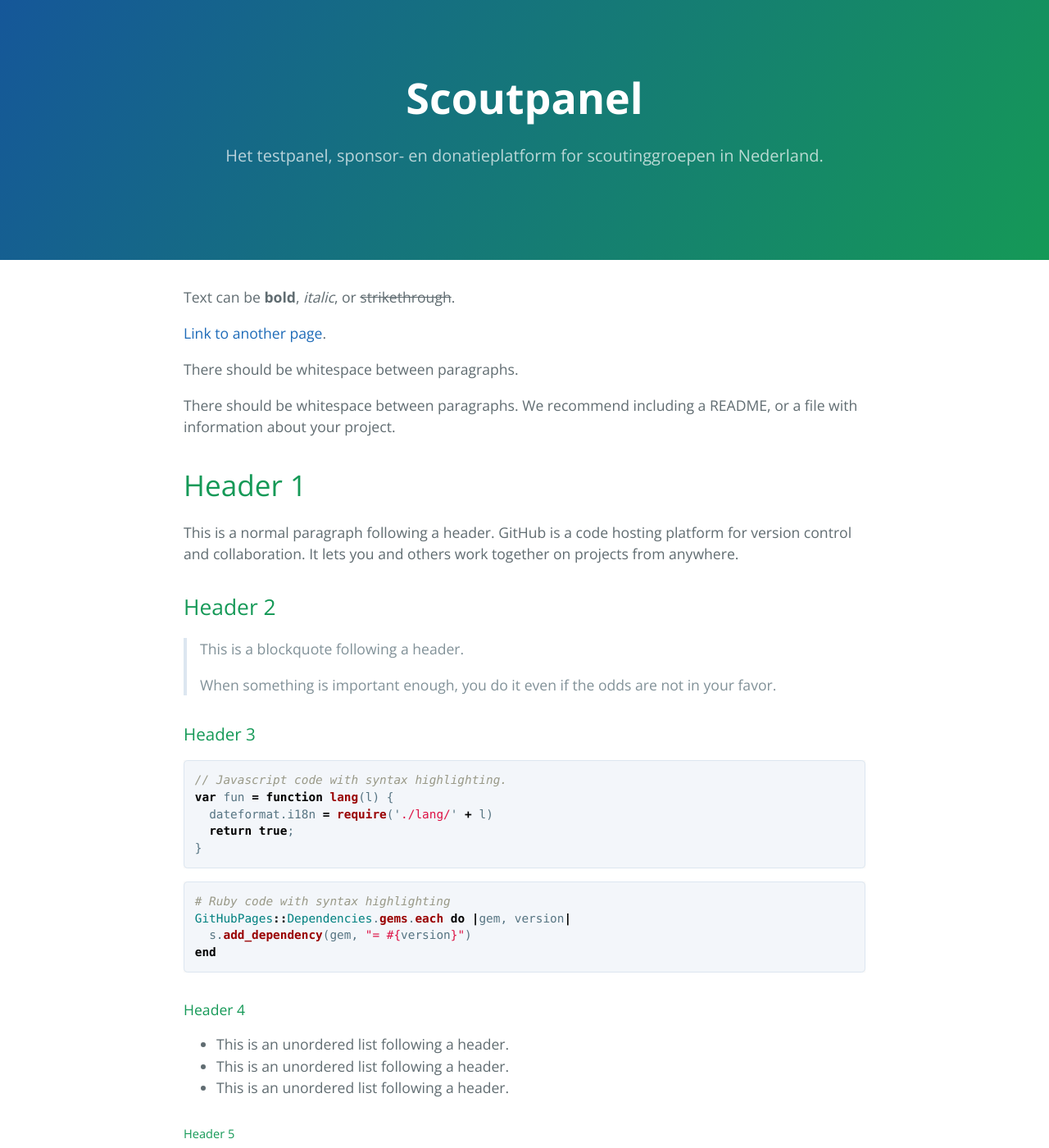
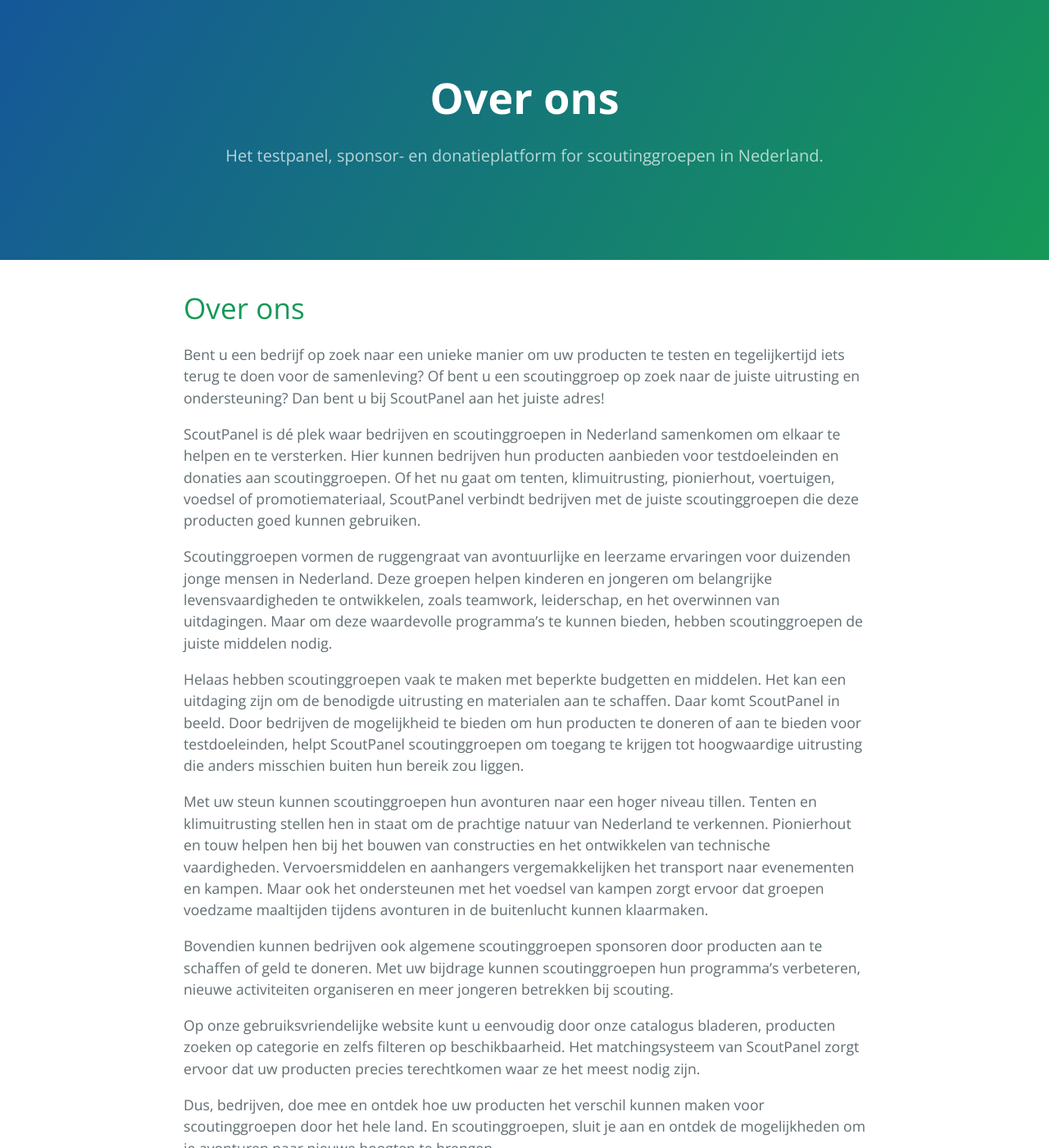
Before and after one commit to SennaDevelopment/scoutpanel, a Jekyll site: the page built from index.md, in a window 1280 px wide and 1400 px high. Shown: the whole window at 82% size. Built offline with Jekyll 4.4.1, drawn with Linux system fonts in a browser that asks for light colours; our own code applies the rules of GitHub Pages for plain Markdown files; some of the changed text lies outside the part shown.

Commit message:
Update index.md

```diff
--- a/index.md
+++ b/index.md
@@ -2,17 +2,25 @@
 layout: default
 ---
 
-Text can be **bold**, _italic_, or ~~strikethrough~~.
+# Over ons
 
-[Link to another page](./another-page.html).
+Bent u een bedrijf op zoek naar een unieke manier om uw producten te testen en tegelijkertijd iets terug te doen voor de samenleving? Of bent u een scoutinggroep op zoek naar de juiste uitrusting en ondersteuning? Dan bent u bij ScoutPanel aan het juiste adres!
 
-There should be whitespace between paragraphs.
+ScoutPanel is dé plek waar bedrijven en scoutinggroepen in Nederland samenkomen om elkaar te helpen en te versterken. Hier kunnen bedrijven hun producten aanbieden voor testdoeleinden en donaties aan scoutinggroepen. Of het nu gaat om tenten, klimuitrusting, pionierhout, voertuigen, voedsel of promotiemateriaal, ScoutPanel verbindt bedrijven met de juiste scoutinggroepen die deze producten goed kunnen gebruiken.
 
-There should be whitespace between paragraphs. We recommend including a README, or a file with information about your project.
+Scoutinggroepen vormen de ruggengraat van avontuurlijke en leerzame ervaringen voor duizenden jonge mensen in Nederland. Deze groepen helpen kinderen en jongeren om belangrijke levensvaardigheden te ontwikkelen, zoals teamwork, leiderschap, en het overwinnen van uitdagingen. Maar om deze waardevolle programma's te kunnen bieden, hebben scoutinggroepen de juiste middelen nodig.
 
-# Header 1
+Helaas hebben scoutinggroepen vaak te maken met beperkte budgetten en middelen. Het kan een uitdaging zijn om de benodigde uitrusting en materialen aan te schaffen. Daar komt ScoutPanel in beeld. Door bedrijven de mogelijkheid te bieden om hun producten te doneren of aan te bieden voor testdoeleinden, helpt ScoutPanel scoutinggroepen om toegang te krijgen tot hoogwaardige uitrusting die anders misschien buiten hun bereik zou liggen.
 
-This is a normal paragraph following a header. GitHub is a code hosting platform for version control and collaboration. It lets you and others work together on projects from anywhere.
+Met uw steun kunnen scoutinggroepen hun avonturen naar een hoger niveau tillen. Tenten en klimuitrusting stellen hen in staat om de prachtige natuur van Nederland te verkennen. Pionierhout en touw helpen hen bij het bouwen van constructies en het ontwikkelen van technische vaardigheden. Vervoersmiddelen en aanhangers vergemakkelijken het transport naar evenementen en kampen. Maar ook het ondersteunen met het voedsel van kampen zorgt ervoor dat groepen voedzame maaltijden tijdens avonturen in de buitenlucht kunnen klaarmaken.
+
+Bovendien kunnen bedrijven ook algemene scoutinggroepen sponsoren door producten aan te schaffen of geld te doneren. Met uw bijdrage kunnen scoutinggroepen hun programma's verbeteren, nieuwe activiteiten organiseren en meer jongeren betrekken bij scouting.
+
+Op onze gebruiksvriendelijke website kunt u eenvoudig door onze catalogus bladeren, producten zoeken op categorie en zelfs filteren op beschikbaarheid. Het matchingsysteem van ScoutPanel zorgt ervoor dat uw producten precies terechtkomen waar ze het meest nodig zijn.
+
+Dus, bedrijven, doe mee en ontdek hoe uw producten het verschil kunnen maken voor scoutinggroepen door het hele land. En scoutinggroepen, sluit je aan en ontdek de mogelijkheden om je avonturen naar nieuwe hoogten te brengen.
+
+Laten we samen bouwen aan een sterke en bloeiende scoutinggemeenschap. Meld u vandaag nog aan bij ScoutPanel en maak een verschil!
 
 ## Header 2
 
```
